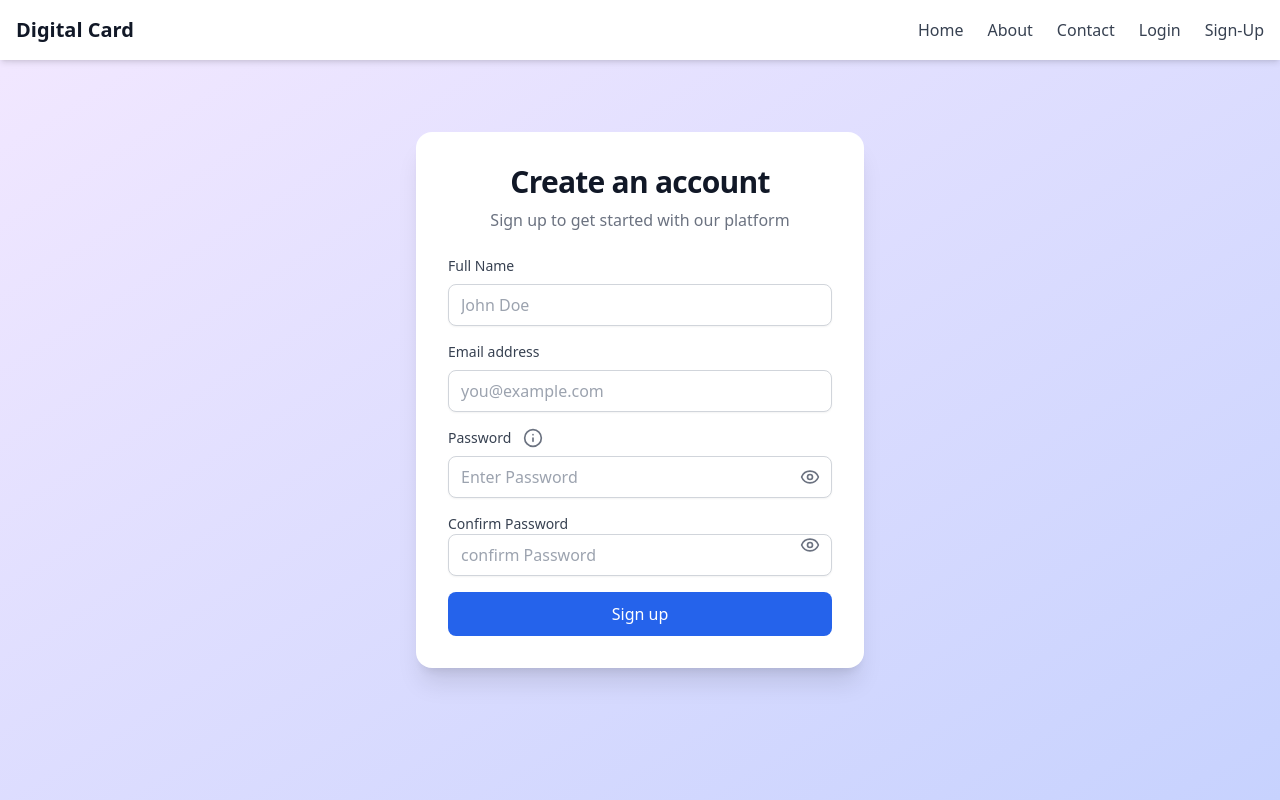
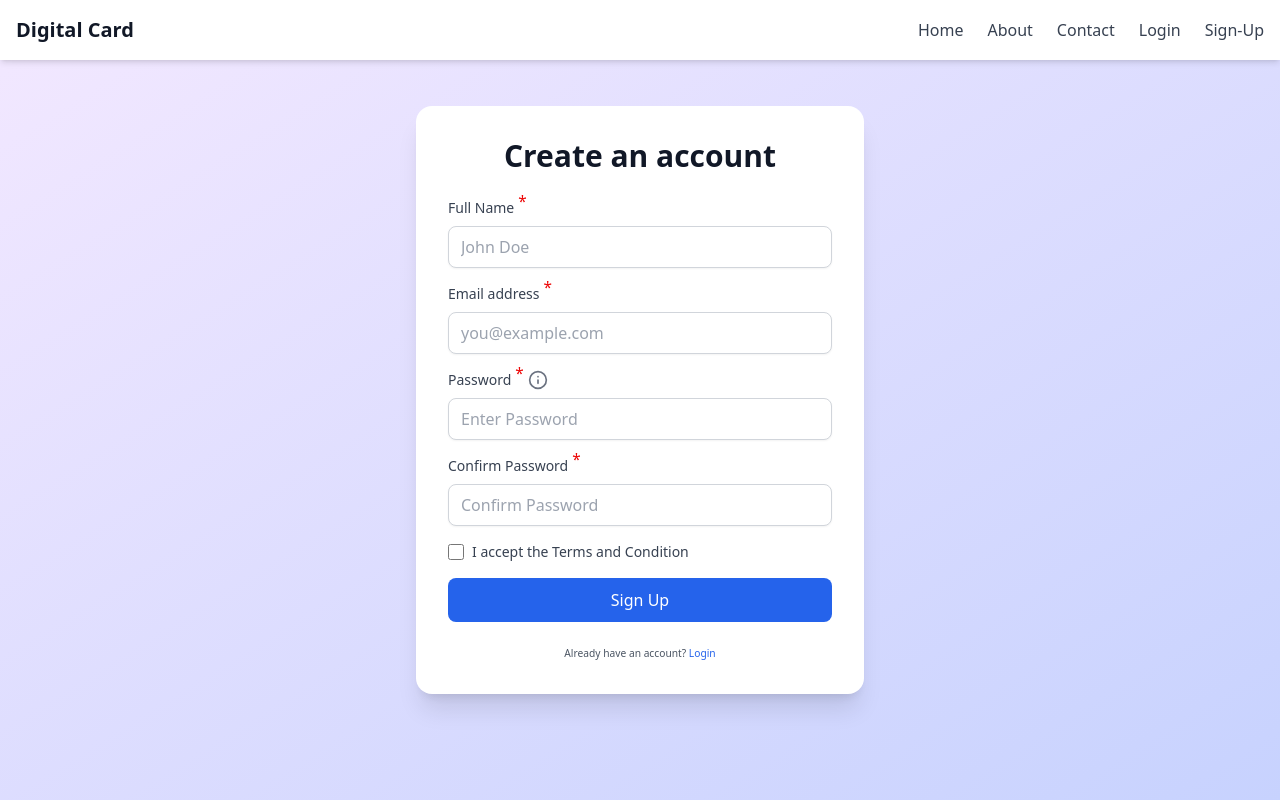
Before and after one commit to Crystal-technology/Visiting-card-front-end, a Next.js app: page /sign-up in a window 1280 px wide. Shown: the top 800 px of the page. Built offline with nearby package versions, Linux system fonts and the light colour scheme.

Commit message:
fields added in sign-u

```diff
--- a/src/app/login/page.jsx
+++ b/src/app/login/page.jsx
@@ -92,8 +92,8 @@ const LoginPage = () => {
 
           <div className="flex items-center justify-between">
             <div className="flex items-center">
-              <input id="remember" type="checkbox" className="h-4 w-4 text-blue-600 border-gray-300 rounded" />
-              <label htmlFor="remember" className="ml-2 block text-sm text-gray-700">Remember me</label>
+              {/* <input id="remember" type="checkbox" className="h-4 w-4 text-blue-600 border-gray-300 rounded" />
+              <label htmlFor="remember" className="ml-2 block text-sm text-gray-700">Remember me</label> */}
             </div>
             <a href="#" className="text-sm text-blue-600 hover:text-blue-500">Forgot password?</a>
           </div>
--- a/src/app/sign-up/page.jsx
+++ b/src/app/sign-up/page.jsx
@@ -1,6 +1,5 @@
 "use client";
-
-import { Eye, EyeOff, Info } from "lucide-react";
+import { Info } from "lucide-react";
 import { useState } from "react";
 
 const Signup = () => {
@@ -8,8 +7,7 @@ const Signup = () => {
   const [passwordFocused, setPasswordFocused] = useState(false);
   const [showTooltip, setShowTooltip] = useState(false);
   const [loading, setLoading] = useState(false);
-  const [ErrorMessage, setErrorMessage] = useState(false);
-
+  const [errorMessage, setErrorMessage] = useState("");
 
   const [formData, setFormData] = useState({
     name: "",
@@ -50,7 +48,7 @@ const Signup = () => {
     };
 
     if (!formData.name.trim()) {
-      newErrors.name = "Name is required";
+      newErrors.name = "Full Name is required";
       isValid = false;
     }
 
@@ -86,35 +84,18 @@ const Signup = () => {
     return isValid;
   };
 
-  const fetchdata = async(userData)=>{
-    try{
-        setLoading(true);
-  setSuccessMessage("");
-  setErrorMessage("");
-console.log("hiiii")
-  const response = await fetch('http://localhost:5000/api/auth/signup',{
-    method : 'POST',
-    headers :{
-        'content-Type' : 'application/json',
-    },
-    body :JSON.stringify(userData)
-  });
-  console.log("res------",response)
-  if(!response.ok){
-    const errorData = await response.json();
-  }
-    const result= await response.json();
-    setSuccessMessage("Signup successful! 🎉");
-  console.log("Signup Response:", result);
-}
-catch (error) {
-    setErrorMessage(error.message);
-  } finally {
-    setLoading(false);
-  }
+  const handleBlur = (e) => {
+    const { name, value } = e.target;
+    let newErrors = { ...errors };
+
+    if (!value.trim()) {
+      newErrors[name] = `${name.charAt(0).toUpperCase() + name.slice(1)} is required`;
+    } else {
+      newErrors[name] = "";
     }
 
-
+    setErrors(newErrors);
+  };
 
   const handleChange = (e) => {
     const { name, value } = e.target;
@@ -131,16 +112,13 @@ catch (error) {
     }
   };
 
-
-
-
   const handleSubmit = async (e) => {
     e.preventDefault();
-    console.log("Submitting signup form...");
+
+    if (!validateForm()) return;
 
     try {
       setLoading(true);
-    //   setSuccessMessage("");
       setErrorMessage("");
 
       const response = await fetch("http://localhost:5000/api/auth/signup", {
@@ -148,75 +126,71 @@ catch (error) {
         headers: {
           "Content-Type": "application/json",
         },
-        body: JSON.stringify(formData), // Use formData instead of userData
+        body: JSON.stringify(formData),
       });
 
-      const result = await response.json(); // Parse response once
+      const result = await response.json();
 
       if (!response.ok) {
         throw new Error(result.message || `HTTP Error: ${response.status}`);
       }
 
-    //   setSuccessMessage("Signup successful! 🎉");
       console.log("Signup Response:", result);
     } catch (error) {
-    //   setErrorMessage(error.message);
       console.error("Signup Error:", error.message);
+      setErrorMessage(error.message);
     } finally {
       setLoading(false);
     }
   };
 
-
   return (
     <div className="min-h-screen flex items-center justify-center bg-gradient-to-br from-purple-100 to-indigo-200 p-4">
       <div className="w-full max-w-md bg-white rounded-2xl shadow-xl p-8 space-y-6">
-        <div className="text-center space-y-2">
-          <h1 className="text-3xl font-bold tracking-tight text-gray-900">
-            Create an account
-          </h1>
-          <p className="text-gray-500">
-            Sign up to get started with our platform
-          </p>
-        </div>
+        <h1 className="text-3xl font-bold text-gray-900 text-center">Create an account</h1>
 
         <form onSubmit={handleSubmit} className="space-y-4">
+          {/* Full Name */}
           <div className="space-y-2">
-            <label htmlFor="name" className="block text-sm font-medium text-gray-700">
-              Full Name
-            </label>
+            <div className="flex gap-1">
+                  <label className="block text-sm font-medium text-gray-700">Full Name</label>
+                  <p className="text-[#ed0707] text-[1.2vw] mt-[-8px]">*</p>
+            </div>
             <input
-              id="name"
               name="name"
               type="text"
               value={formData.name}
               onChange={handleChange}
-              className="w-full px-3 py-2 border rounded-lg shadow-sm focus:outline-none focus:ring-2 focus:ring-purple-500 border-gray-300"
+              onBlur={handleBlur}
+              className="w-full px-3 py-2 border rounded-lg shadow-sm focus:ring-2 focus:ring-purple-500 border-gray-300"
               placeholder="John Doe"
             />
             {errors.name && <p className="text-sm text-red-500">{errors.name}</p>}
           </div>
 
+          {/* Email */}
           <div className="space-y-2">
-            <label htmlFor="email" className="block text-sm font-medium text-gray-700">
-              Email address
-            </label>
+            <div className="flex gap-1">
+               <label className="block text-sm font-medium text-gray-700">Email address</label>
+               <p className="text-[#ed0707] text-[1.2vw] mt-[-8px]">*</p>
+            </div>
             <input
-              id="email"
               name="email"
               type="email"
               value={formData.email}
               onChange={handleChange}
-              className="w-full px-3 py-2 border rounded-lg shadow-sm focus:outline-none focus:ring-2 focus:ring-purple-500 border-gray-300"
+              onBlur={handleBlur}
+              className="w-full px-3 py-2 border rounded-lg shadow-sm focus:ring-2 focus:ring-purple-500 border-gray-300"
               placeholder="you@example.com"
             />
             {errors.email && <p className="text-sm text-red-500">{errors.email}</p>}
           </div>
 
-          {/* Password Field */}
-          <div className="space-y-2 relative">
-            <label htmlFor="password" className="flex gap-3 text-sm font-medium text-gray-700">
-              Password
+          {/* Password */}
+          <div className="space-y-2">
+            <div className="flex gap-1">
+            <label className="block text-sm font-medium text-gray-700">Password</label>
+            <p className="text-[#ed0707] text-[1.2vw] mt-[-8px]">*</p>
              {/* Info Tooltip */}
              <div
                 className="relative z-10"
@@ -235,71 +209,55 @@ catch (error) {
                   </div>
                 )}
                 </div>
-            </label>
-            <div className="flex items-center space-x-2">
-              <div className="relative w-full">
+                </div>
             <input
-                  id="password"
               name="password"
               type={showPassword ? "text" : "password"}
               value={formData.password}
-                  onFocus={() => setPasswordFocused(true)}
-                  onBlur={() => setPasswordFocused(false)}
               onChange={handleChange}
-                  className="w-full pr-10 px-3 py-2 border rounded-lg shadow-sm focus:outline-none focus:ring-2 focus:ring-purple-500 border-gray-300"
+              onBlur={handleBlur}
+              className="w-full px-3 py-2 border rounded-lg shadow-sm focus:ring-2 focus:ring-purple-500 border-gray-300"
               placeholder="Enter Password"
             />
-                <button
-                  type="button"
-                  onClick={() => setShowPassword(!showPassword)}
-                  className="absolute right-3 top-1/2 -translate-y-1/2 text-gray-500 hover:text-gray-700"
-                >
-                  {showPassword ? <EyeOff className="h-5 w-5" /> : <Eye className="h-5 w-5" />}
-                </button>
-              </div>
-             </div>
             {errors.password && <p className="text-sm text-red-500">{errors.password}</p>}
-            {/* Password Strength Indicator */}
-            {formData.password.length >= 8 && (
-              <p className="text-sm font-semibold text-green-600">{getPasswordStrength()}</p>
-            )}
           </div>
 
-          {/* Confirm Password Field */}
-          <div className="space-y-2 relativ">
-          <div className="flex items-center space-x-2">
-          <div className="relative w-full">
-            <label htmlFor="confirmPassword" className="block text-sm font-medium text-gray-700">
-              Confirm Password
-            </label>
+          {/* Confirm Password */}
+          <div className="space-y-2">
+            <div className="flex gap-1">
+            <label className="block text-sm font-medium text-gray-700">Confirm Password</label>
+            <p className="text-[#ed0707] text-[1.2vw] mt-[-8px]">*</p>
+            </div>
             <input
-              id="confirmPassword"
               name="confirmPassword"
               type="password"
               value={formData.confirmPassword}
               onChange={handleChange}
-              className="w-full px-3 py-2 border rounded-lg shadow-sm  focus:ring-2 focus:ring-purple-500 border-gray-300"
-              placeholder="confirm Password"
+              onBlur={handleBlur}
+              className="w-full px-3 py-2 border rounded-lg shadow-sm focus:ring-2 focus:ring-purple-500 border-gray-300"
+              placeholder="Confirm Password"
             />
-            <button
-                  type="button"
-                  onClick={() => setShowPassword(!showPassword)}
-                  className="absolute right-3 top-1/2 -translate-y-1/2 text-gray-500 hover:text-gray-700"
-                >
-                  {showPassword ? <EyeOff className="h-5 w-5" /> : <Eye className="h-5 w-5" />}
-                </button>
-            </div>
-            </div>
             {errors.confirmPassword && <p className="text-sm text-red-500">{errors.confirmPassword}</p>}
           </div>
+          {/* Terms and Condition */}
+          <div className="flex items-center">
+             <input id="remember" type="checkbox" className="h-4 w-4 text-blue-600 border-gray-300 rounded" />
+              <label htmlFor="remember" className="ml-2 block text-sm text-gray-700">I accept the Terms and Condition</label>
+            </div>
 
+          {/* Submit Button */}
           <button
             type="submit"
-            className="w-full bg-blue-600 text-white py-2.5 rounded-lg font-medium hover:bg-blue-700 focus:outline-none focus:ring-2 focus:blue-500 focus:ring-offset-2 transition-colors"
+            className="w-full bg-blue-600 text-white py-2.5 rounded-lg font-medium hover:bg-blue-700 focus:ring-2 focus:ring-blue-500"
           >
-            Sign up
+            {loading ? "Signing up..." : "Sign Up"}
           </button>
         </form>
+        <p className="mt-4 text-center text-[0.8vw] text-gray-600">
+          {"Already have an account?  "}
+          <a href="/login" className="text-blue-600 hover:text-blue-500">Login</a>
+        </p>
+
       </div>
     </div>
   );
```
Lines whose indentation alone changed are shown as unchanged.
